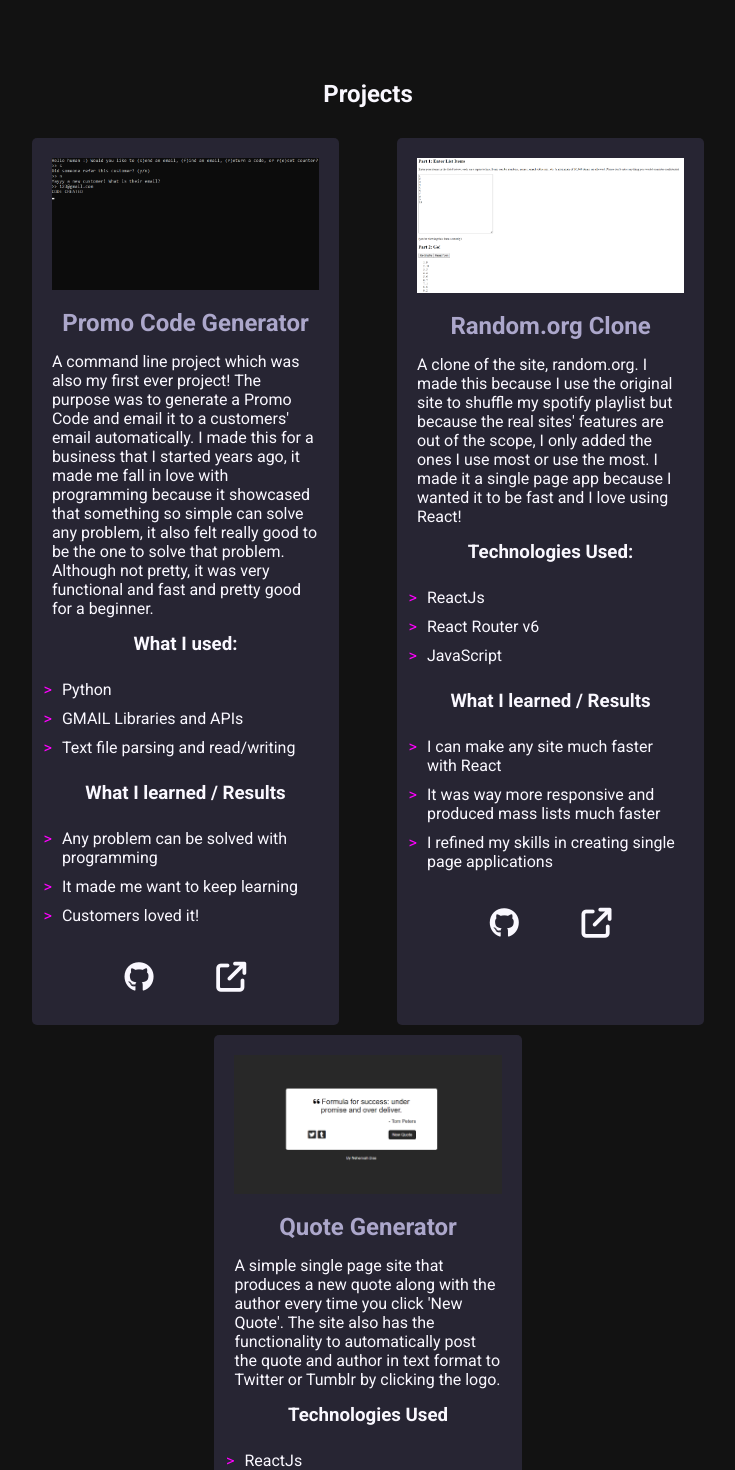
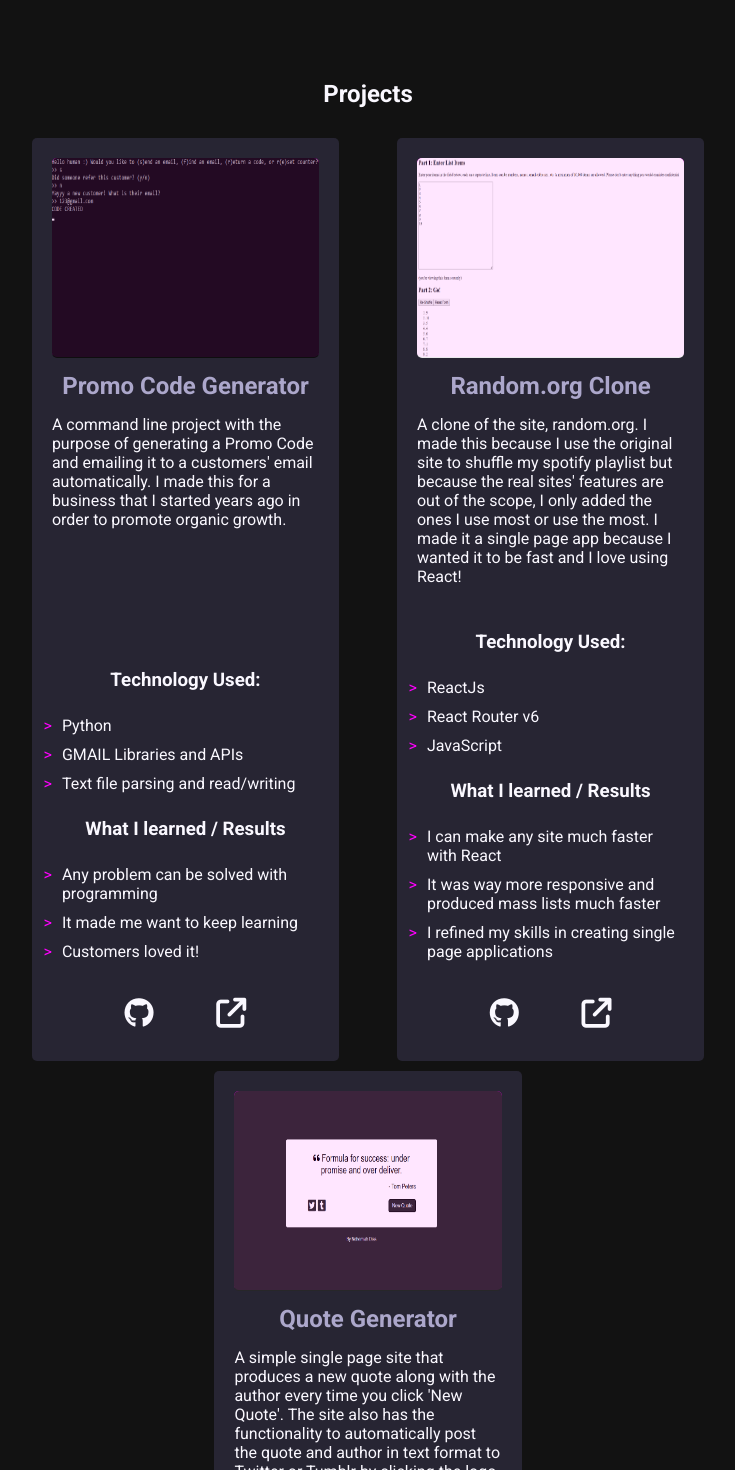
Before and after one commit to NehemiahDias/portfolio-site, a React (Create React App) app: page / in a window 1280 px wide. Shown: the part 720-2190 px from the top of the page, without its empty margins (272-1007 px from the left). Built offline with nearby package versions, Linux system fonts and the light colour scheme.

Commit message:
add better project styling

```diff
--- a/src/components/projectsComponents/ProjectComponent.css
+++ b/src/components/projectsComponents/ProjectComponent.css
@@ -14,14 +14,30 @@
 }
 .project {
     width: 40%;
-    position: relative;
     z-index: 1;
     background-color: #272533;
     padding: 20px;
+    display: flex;
+    flex-direction: column;
+    justify-content: space-between;
     border-radius: 5px;
 }
-.project-image img {
+.cover-color {
+    height: 199px;
     width: 100%;
+    border-radius: 5px;
+    background: #FF00FF;
+}
+.project-intro img {
+    opacity: 0.9;
+    width: 100%;
+    height: 200px;
+    border-radius: 5px;
+    transition: 0.3s ease-out;
+}
+.project-intro img:hover {
+    transform: scale(1.05);
+    opacity: 1;
 }
 .project-buttons {
     width: 100%;
@@ -29,18 +45,21 @@
     display: flex;
     justify-content: space-evenly;
 }
-.project-desc h3, .project-title {
+.project-details {
+    margin-top: 30px;
+}
+.project-details h3, .project-title {
     text-align: center;
     margin: 15px 0;
 }
-.project-desc ul {
+.project-details ul {
     margin: 20px 0;
 }
-.project-desc ul li {
+.project-details ul li {
     padding: 5px 5px 5px 10px;
     display: list-item;
 }
-.project-desc ul li::marker {
+.project-details ul li::marker {
     content: ">";
     color: #FF00FF;
 }
@@ -52,19 +71,3 @@
 .project-buttons a:hover {
     color: #FF00FF;
 }
-/*
-.project-buttons button {
-    padding: 5px 15px;
-    background-color: transparent;
-    border-color: #FF00FF;
-    border-radius: 5px;
-    color: #FF00FF;
-    font-family: 'Source Code Pro', monospace;
-    transition: 0.2s ease-in-out;
-}
-.project-buttons button:hover {
-    cursor: pointer;
-    color: #FAF8FF;
-    background-color: #121212;
-}
-*/
--- a/src/components/projectsComponents/ProjectComponent.js
+++ b/src/components/projectsComponents/ProjectComponent.js
@@ -10,14 +10,15 @@ function ProjectComponent() {
         <h1 className="section-title">Projects</h1>
         <div className="projects">
             <div className="project promo-code">
-                <div className='project-image'>
+                <div className='project-intro'>
+                    <div className='cover-color'>
                         <img src={promoGen} alt="Promo Generator Demo"/>
                     </div>
-
-                <div className='project-desc'>
                     <h2 className="project-title off-purple">Promo Code Generator</h2>
-                    <p>A command line project which was also my first ever project! The purpose was to generate a Promo Code and email it to a customers' email automatically. I made this for a business that I started years ago, it made me fall in love with programming because it showcased that something so simple can solve any problem, it also felt really good to be the one to solve that problem. Although not pretty, it was very functional and fast and pretty good for a beginner.</p>
-                    <h3>What I used:</h3>
+                    <p>A command line project with the purpose of generating a Promo Code and emailing it to a customers' email automatically. I made this for a business that I started years ago in order to promote organic growth.</p>
+                </div>
+                <div className='project-details'>
+                    <h3>Technology Used:</h3>
                     <ul>
                         <li>Python</li>
                         <li>GMAIL Libraries and APIs</li>
@@ -37,14 +38,15 @@ function ProjectComponent() {
             </div>
 
             <div className="project randomorg">
-                <div className="project-image">
+                <div className='project-intro'>
+                    <div className='cover-color'>
                         <img src={randomOrg} alt="random.org clone demo" />
                     </div>
-
-                <div className="project-desc">
                     <h2 className="project-title off-purple">Random.org Clone</h2>
                     <p>A clone of the site, random.org. I made this because I use the original site to shuffle my spotify playlist but because the real sites' features are out of the scope, I only added the ones I use most or use the most. I made it a single page app because I wanted it to be fast and I love using React!</p>
-                    <h3>Technologies Used:</h3>
+                </div>
+                <div className='project-details'>
+                    <h3>Technology Used:</h3>
                     <ul>
                         <li>ReactJs</li>
                         <li>React Router v6</li>
@@ -64,14 +66,15 @@ function ProjectComponent() {
             </div>
 
             <div className="project quote-generator">
-                <div className='project-image'>
+                <div className='project-intro'>
+                    <div className='cover-color'>
                         <img src={quoteGen} alt='quote generator demo' />
                     </div>
-
-                <div className='project-desc'>
                     <h2 className="project-title off-purple">Quote Generator</h2>
                     <p>A simple single page site that produces a new quote along with the author every time you click 'New Quote'. The site also has the functionality to automatically post the quote and author in text format to Twitter or Tumblr by clicking the logo.</p>
-                    <h3>Technologies Used</h3>
+                </div>
+                <div className='project-details'>
+                    <h3>Technology Used</h3>
                     <ul>
                         <li>ReactJs</li>
                         <li>Quotable API</li>
```
Lines whose indentation alone changed are shown as unchanged.
